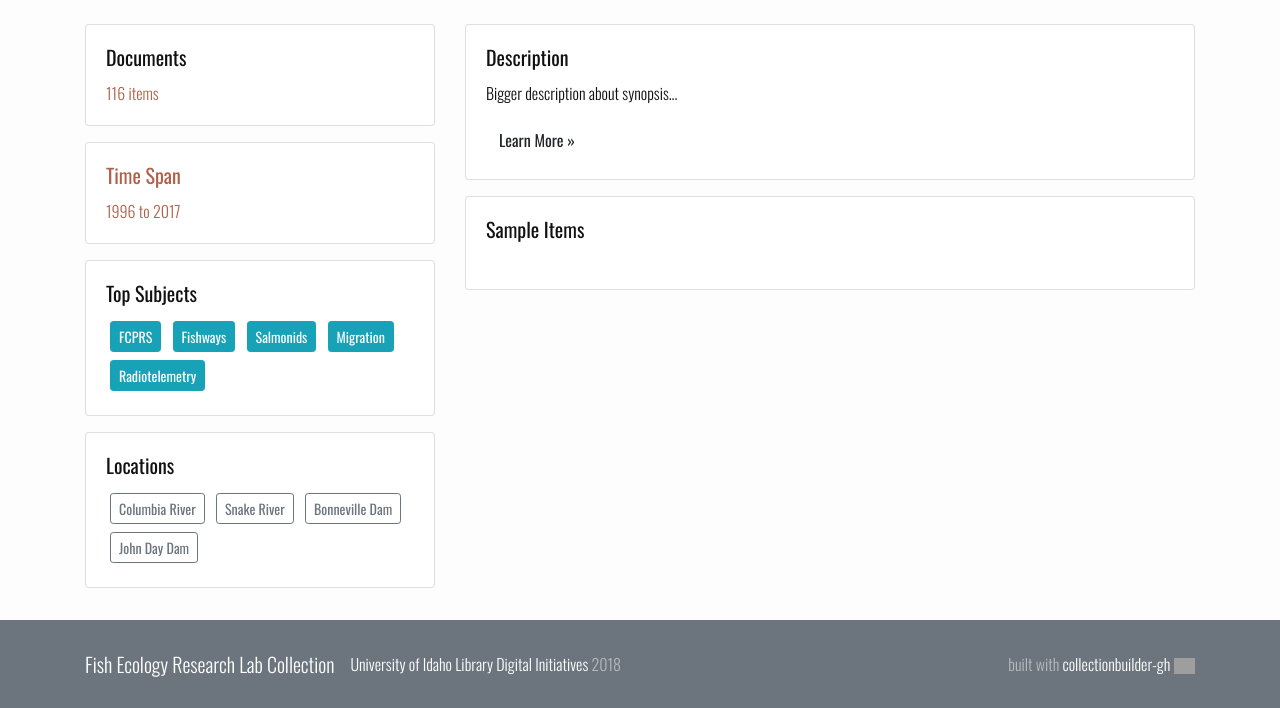
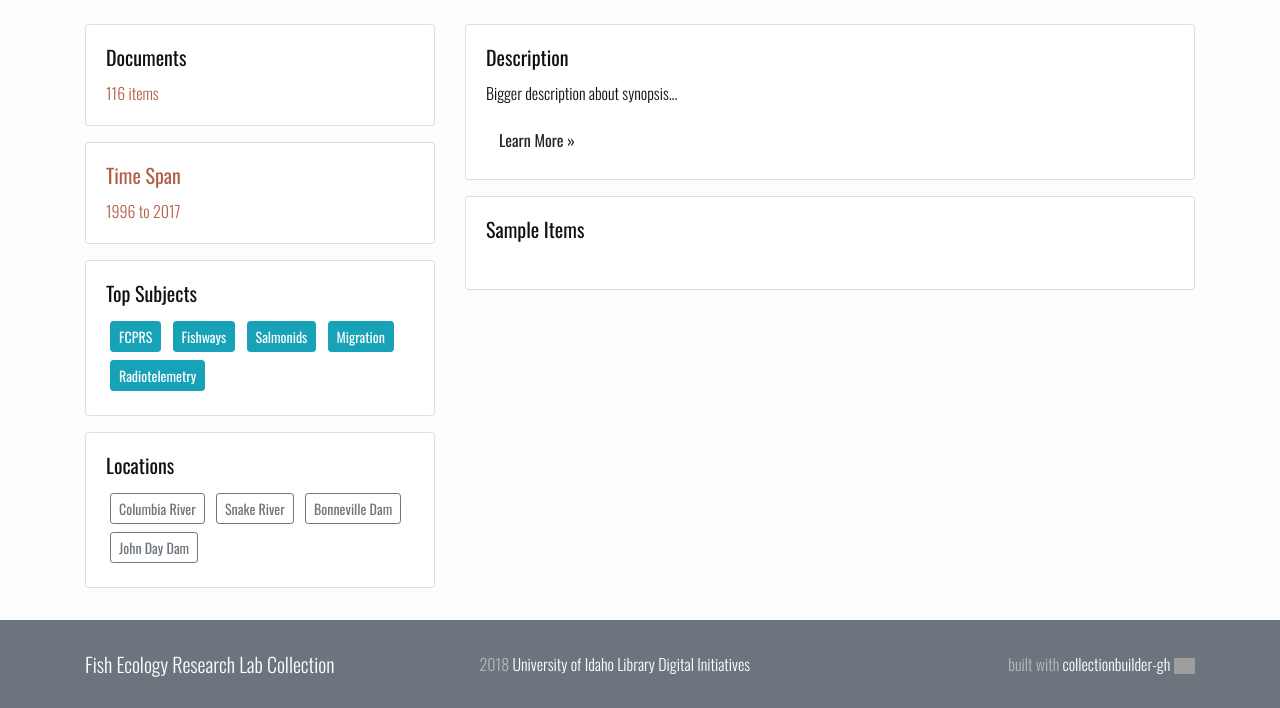
Before and after one commit to uidaholib/FERL_source, a Jekyll site: the page built from index.md, in a window 1280 px wide, cut to the strip 302-1010 px from the top of the page. Built offline with Jekyll 4.4.1, drawn with Linux system fonts in a browser that asks for light colours; nearby versions of some CDN libraries; library files that are not in the unit come from our copies.

Commit message:
tweak footer

```diff
--- a/_includes/footer.html
+++ b/_includes/footer.html
@@ -1,7 +1,7 @@
 <footer class="navbar navbar-dark bg-secondary mt-3">
     <div class="container py-3">
         <a class="navbar-brand" href="{{ '/' | absolute_url }}">{{ site.title }}</a>
-        <span class="navbar-text navbar-nav mr-auto"><a href="https://www.lib.uidaho.edu/digital/">University of Idaho Library Digital Initiatives</a> {{ site.collection-date }}</span><br>
+        <span class="navbar-text navbar-nav ">{{ site.collection-date }} <a href="https://www.lib.uidaho.edu/digital/">University of Idaho Library Digital Initiatives</a></span><br>
         <span class="navbar-text navbar-nav">built with <a href="https://github.com/CollectionBuilder/collectionbuilder-gh" target="_blank">collectionbuilder-gh <img src="{{ '/images/collectionbuilder2.png' | prepend: site.digital-assets }}" style="height:1em;"></a> </span>
     </div>
 </footer>
```
